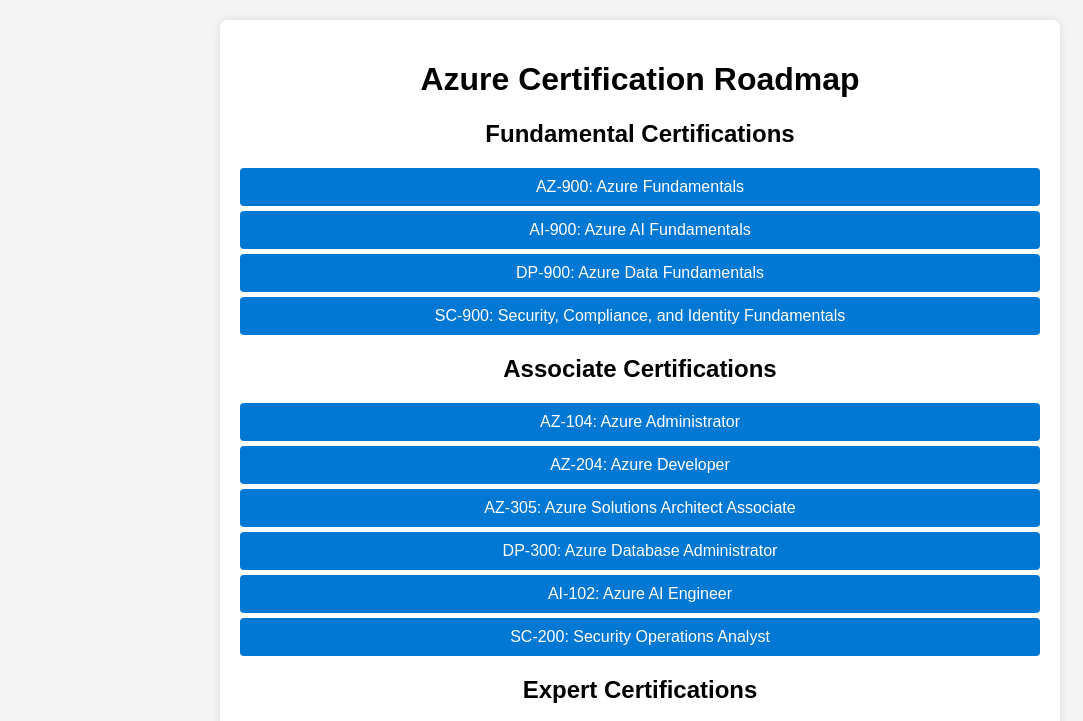
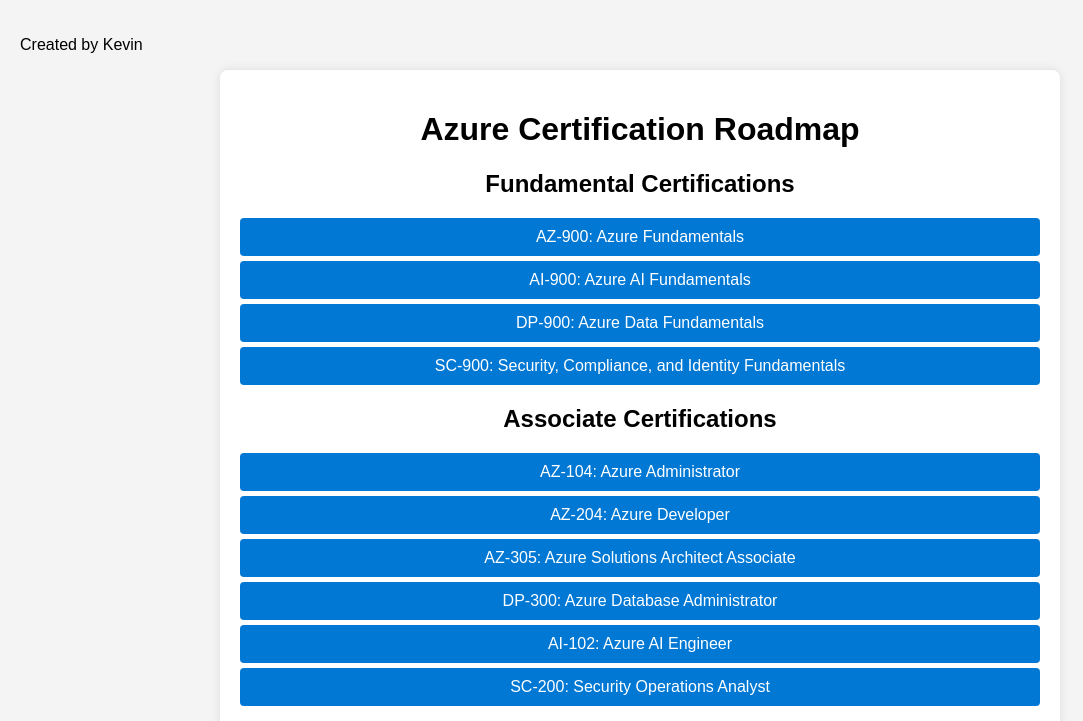
Before and after one commit to DHA1985/html, a plain HTML site: page index.html in a window 1280 px wide. Shown: the top 721 px of the page, without its empty margins (0-1083 px from the left). Drawn offline with Linux system fonts and the light colour scheme.

Commit message:
Update index.html

```diff
--- a/index.html
+++ b/index.html
@@ -40,6 +40,8 @@
     </style>
 </head>
 <body>
+
+    <p> Created by Kevin</p>
     <div class="container">
         <h1>Azure Certification Roadmap</h1>
 
```
